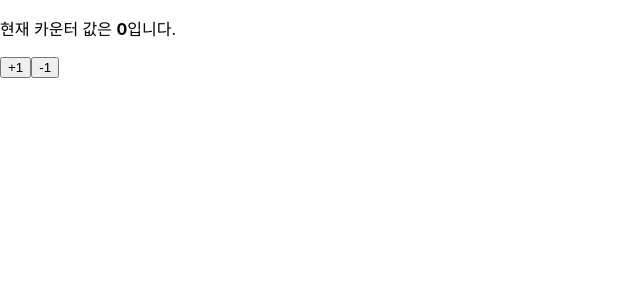
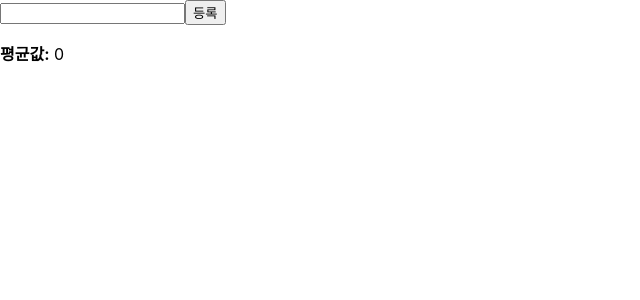
Before and after one commit to wannabefrontdeveloper/ReactHook, a React (Create React App) app: page / in a window 1280 px wide. Shown: the top 300 px of the page, without its empty margins (0-640 px from the left). Built offline with nearby package versions, Linux system fonts and the light colour scheme.

Commit message:
useMemo를 사용한 평균값 계산기  프로그램 관련 코드입니다.

```diff
--- a/src/App.js
+++ b/src/App.js
@@ -1,7 +1,7 @@
-import Counter from "./Counter";
+import Average from "./Average";
 
 const App = () => {
-  return <Counter />;
+  return <Average />;
 };
 
 export default App;
--- /dev/null
+++ b/src/Average.js
@@ -0,0 +1,39 @@
+import { useState } from "react";
+
+const getAverage = (numbers) => {
+  console.log("평균값 계산 중..");
+  if (numbers.length === 0) return 0;
+  const sum = numbers.reduce((a, b) => a + b);
+  return sum / numbers.length;
+};
+
+const Average = () => {
+  const [list, setList] = useState([]);
+  const [number, setNumber] = useState("");
+
+  const onChange = (e) => {
+    setNumber(e.target.value);
+  };
+  const onInsert = (e) => {
+    const nextList = list.concat(parseInt(number));
+    setList(nextList);
+    setNumber("");
+  };
+
+  return (
+    <div>
+      <input value={number} onChange={onChange} />
+      <button onClick={onInsert}>등록</button>
+      <ul>
+        {list.map((value, index) => (
+          <li key={index}>{value}</li>
+        ))}
+      </ul>
+      <div>
+        <b>평균값:</b> {getAverage(list)}
+      </div>
+    </div>
+  );
+};
+
+export default Average;
```
